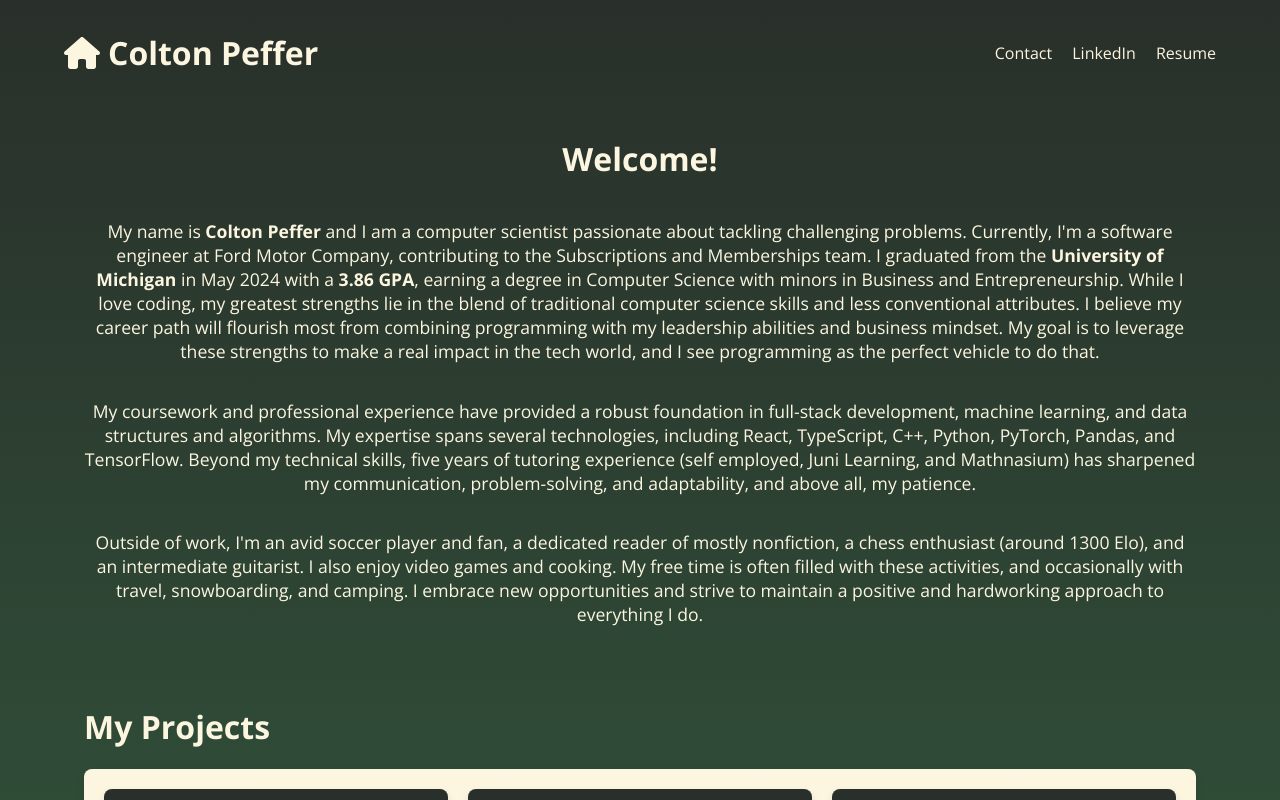
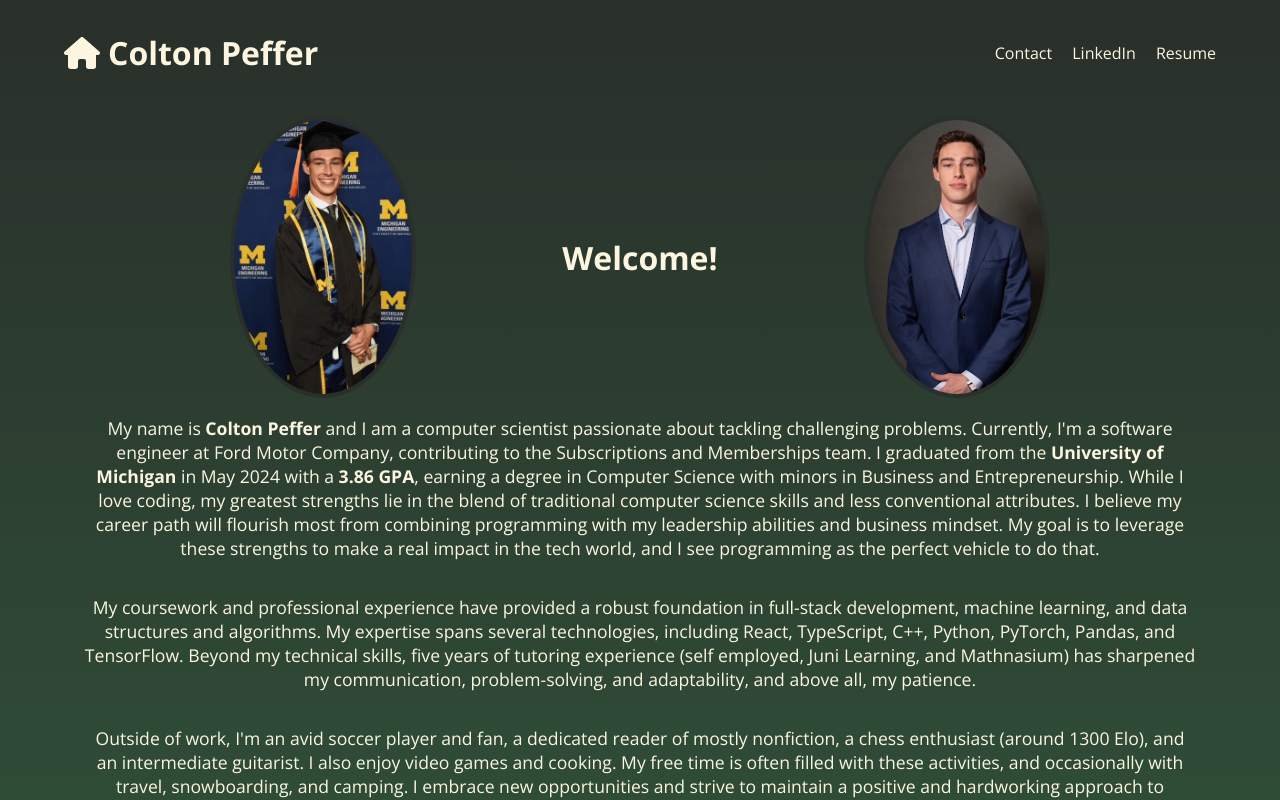
Before and after one commit to cpeffer/cpeffer.github.io, a React (Create React App) app: page / in a window 1280 px wide. Shown: the top 800 px of the page. Built offline with nearby package versions, Linux system fonts and the light colour scheme; grey boxes are pictures that could not be loaded.

Commit message:
added some images of myself

```diff
--- a/src/pages/Home.tsx
+++ b/src/pages/Home.tsx
@@ -5,7 +5,11 @@ const Home: React.FC = () => {
   return (
     <div className="home">
         <div className='welcome-message'>
+          <div className="welcome-container">
+            <img src="/images/CPUmich.jpg" alt="Photo 1" className="welcome-photo" />
             <h1>Welcome!</h1>
+            <img src="/images/CPProfessional.jpg" alt="Photo 2" className="welcome-photo" />
+          </div>
             <p>My name is <strong>Colton Peffer</strong> and I am a computer scientist passionate about tackling challenging problems. Currently, I'm a software engineer at Ford Motor Company, contributing to the Subscriptions and Memberships team. I graduated from the <strong>University of Michigan</strong> in May 2024 with a <strong>3.86 GPA</strong>, earning a degree in Computer Science with minors in Business and Entrepreneurship. While I love coding, my greatest strengths lie in the blend of traditional computer science skills and less conventional attributes. I believe my career path will flourish most from combining programming with my leadership abilities and business mindset. My goal is to leverage these strengths to make a real impact in the tech world, and I see programming as the perfect vehicle to do that.</p>
             <p>My coursework and professional experience have provided a robust foundation in full-stack development, machine learning, and data structures and algorithms. My expertise spans several technologies, including React, TypeScript, C++, Python, PyTorch, Pandas, and TensorFlow. Beyond my technical skills, five years of tutoring experience (self employed, Juni Learning, and Mathnasium) has sharpened my communication, problem-solving, and adaptability, and above all, my patience.</p>
             <p>Outside of work, I'm an avid soccer player and fan, a dedicated reader of mostly nonfiction, a chess enthusiast (around 1300 Elo), and an intermediate guitarist. I also enjoy video games and cooking. My free time is often filled with these activities, and occasionally with travel, snowboarding, and camping. I embrace new opportunities and strive to maintain a positive and hardworking approach to everything I do.</p>
--- a/src/styles/global.css
+++ b/src/styles/global.css
@@ -56,3 +56,16 @@ div:hover .tooltip-content {
 p {
   font-size: 1.1em;
 }
+
+.welcome-container {
+  display: flex;
+  align-items: center;
+  justify-content: space-evenly;
+  width: 100%;
+}
+
+.welcome-photo {
+  width: 16%;
+  border-radius: 50%;
+  border: 4px solid var(--background-color);
+}
```
Also changed, not shown: public/images/CPProfessional.jpg (added), public/images/CPUmich.jpg (added), 4 other files (tests, documents, lock files or other folders).
